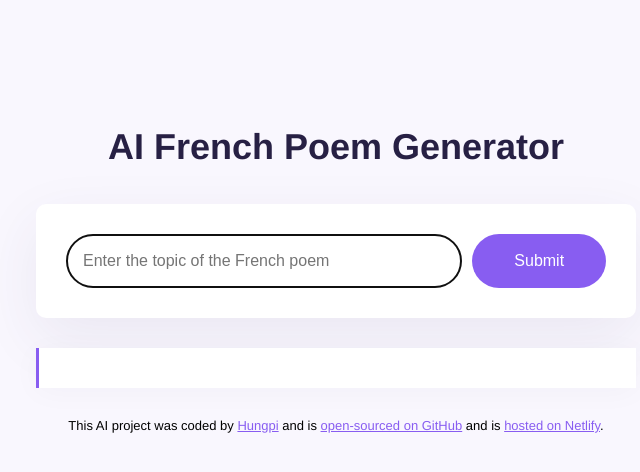
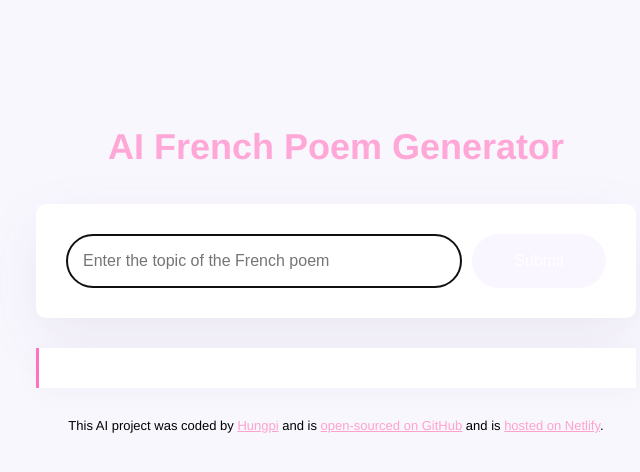
Before and after one commit to Hungpi-zomi/French-poem-generator, a plain HTML site: page index.html in a window 1280 px wide. Shown: the whole page, without its empty margins (304-944 px from the left). Drawn offline with nearby package versions, Linux system fonts and the light colour scheme.

Commit message:
update.css

```diff
--- a/modify.css
+++ b/modify.css
@@ -4,7 +4,7 @@ body {
 }
 
 a {
-  color: #885df1;
+  color: #ffa2ce;
 }
 
 .container {
@@ -21,7 +21,7 @@ h1 {
   font-weight: 800;
   font-size: 36px;
   line-height: 1.5;
-  color: #272044;
+  color: #ffa7d7;
 }
 
 form {
@@ -45,7 +45,7 @@ form {
 
 .submit-button {
   margin-left: 10px;
-  background: #885df1;
+  background: #f9f6ff;
   color: white;
   border: none;
   width: 150px;
@@ -59,7 +59,7 @@ form {
   background-color: #fff;
   padding: 20px;
   line-height: 2;
-  border-left: 3px solid #885df1;
+  border-left: 3px solid #ff72c0;
   box-shadow: 0px 4px 30px 0px rgba(39, 33, 66, 0.03);
 }
 
```
